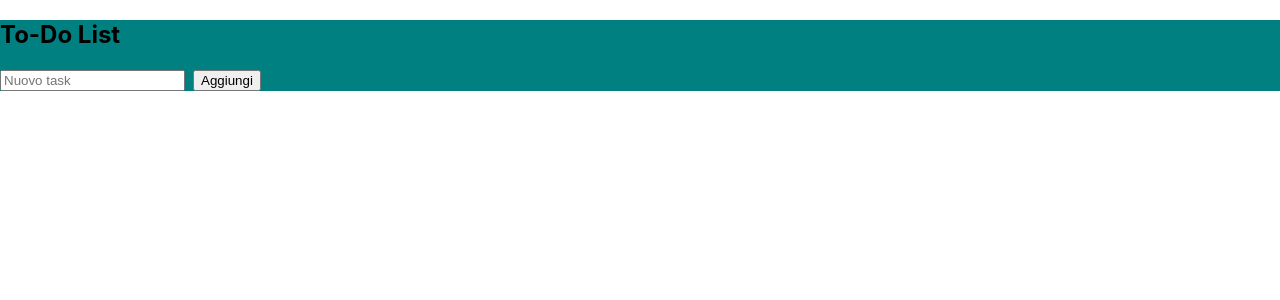
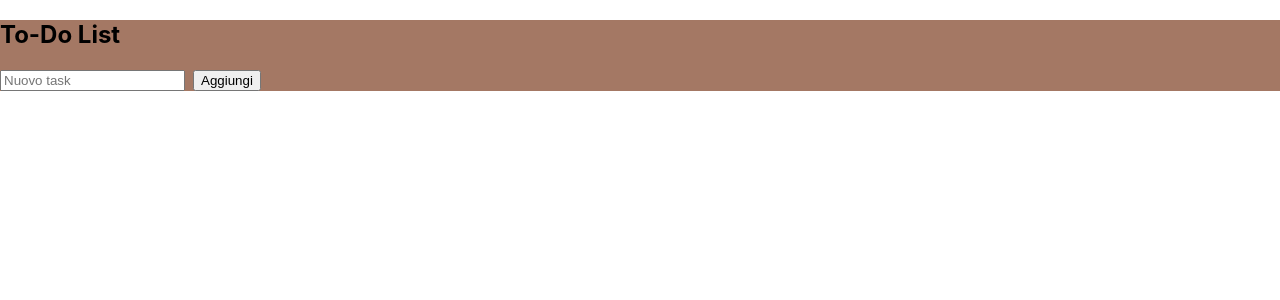
Before and after one commit to armandocacace/todo_list, a React (Create React App) app: page / in a window 1280 px wide. Shown: the top 300 px of the page. Built offline with nearby package versions, Linux system fonts and the light colour scheme.

Commit message:
Update App.css

```diff
--- a/src/App.css
+++ b/src/App.css
@@ -3,7 +3,7 @@
 }
 
 .div {
-  background-color: teal;
+  background-color: #A47864;
 }
 .App-logo {
   height: 40vmin;
```
